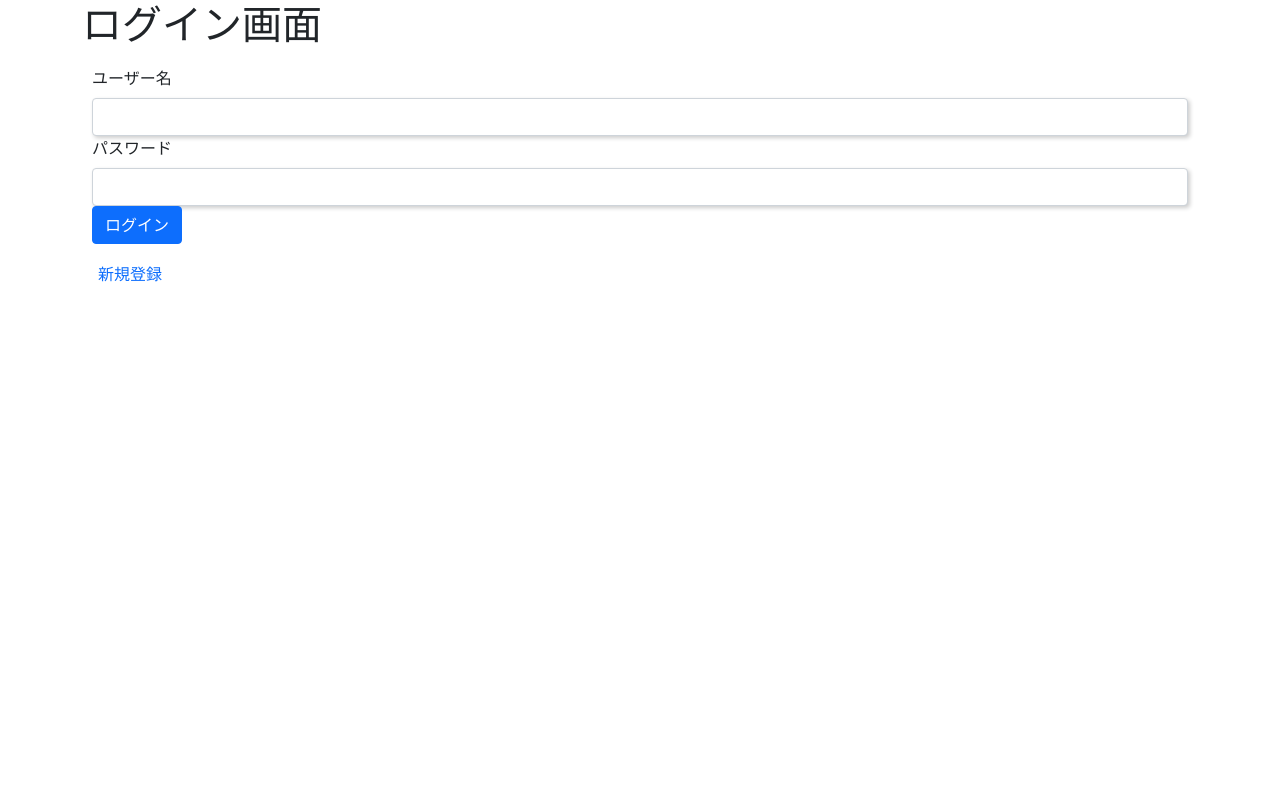
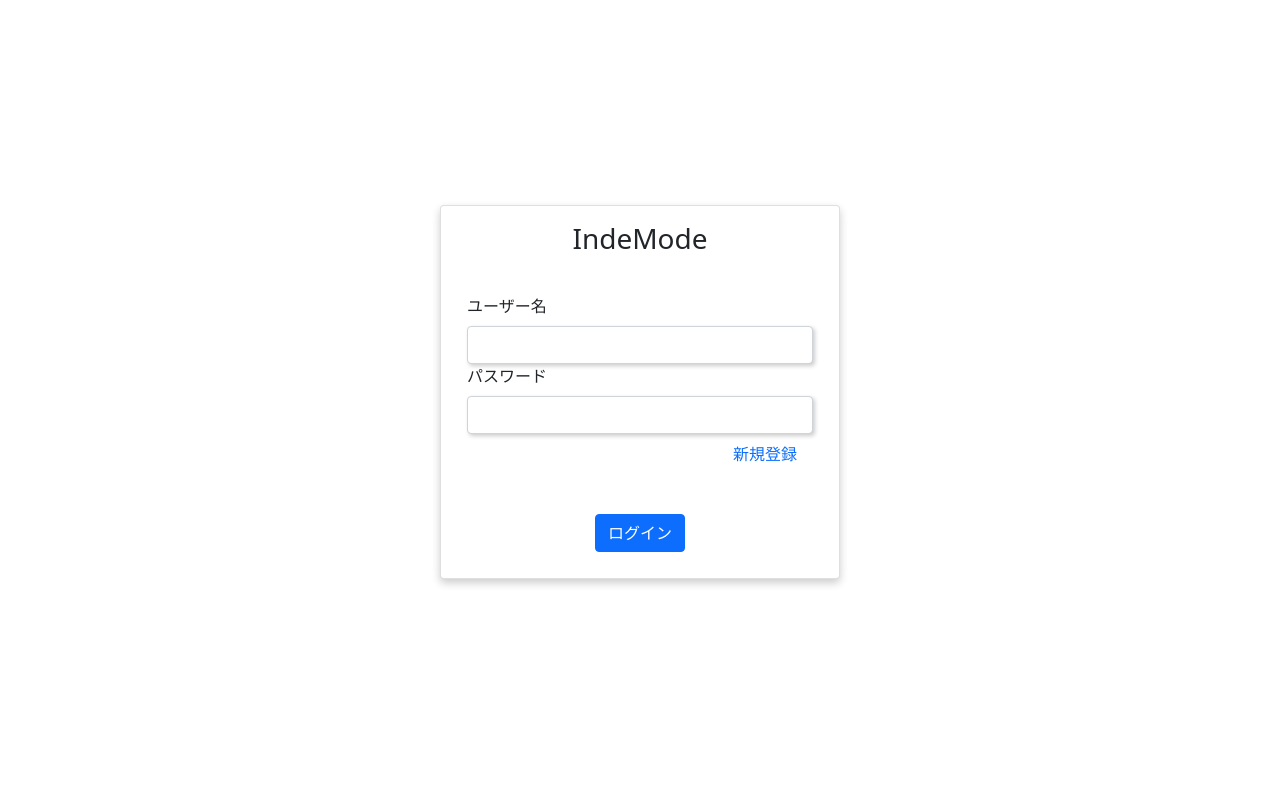
Before and after one commit to LMC0/Flask-IndeMode, a Flask app: page /login in a window 1280 px wide. Run offline with Flask 3, Linux system fonts and the light colour scheme; some libraries are stand-ins or nearby versions.

Commit message:
login html design

```diff
--- a/templates/login.html
+++ b/templates/login.html
@@ -3,15 +3,26 @@
 
 {% block content %}
 <div class="container">
-    <h1>ログイン画面</h1>
-    <form method="POST">
-        <label for="" class="form-label">ユーザー名</label>
-        <input type="text" name="username" class="form-control">
-        <label for="" class="form-label">パスワード</label>
-        <input type="password" name="password" class="form-control" >
-        <input type="submit" value="ログイン" class="btn btn-primary">
-    </form>
 
-    <a class="nav-link" href="/signup">新規登録</a>
+    <div class="d-flex justify-content-center align-items-center" style="min-height: 100vh;">
+        <div class="card mb-3" style="width: 400px;">
+            <div class="card-body">
+                <div class="text-center" style="padding-bottom: 20px;"><h3 class="card-title">IndeMode</h3></div>
+
+                <form method="POST">
+                    <label for="" class="form-label">ユーザー名</label>
+                    <input type="text" name="username" class="form-control">
+                    <label for="" class="form-label">パスワード</label>
+                    <input type="password" name="password" class="form-control">
+                    <div style="text-align: right;"><a class="nav-link" href="/signup">新規登録</a></div>
+
+                    <div style="height: 40px;"></div>
+
+                    <div class="text-center"><input type="submit" value="ログイン" class="btn btn-primary"></div>
+                </form>
+            </div>
+        </div>
+    </div>
+
 </div>
 {% endblock %}
```
